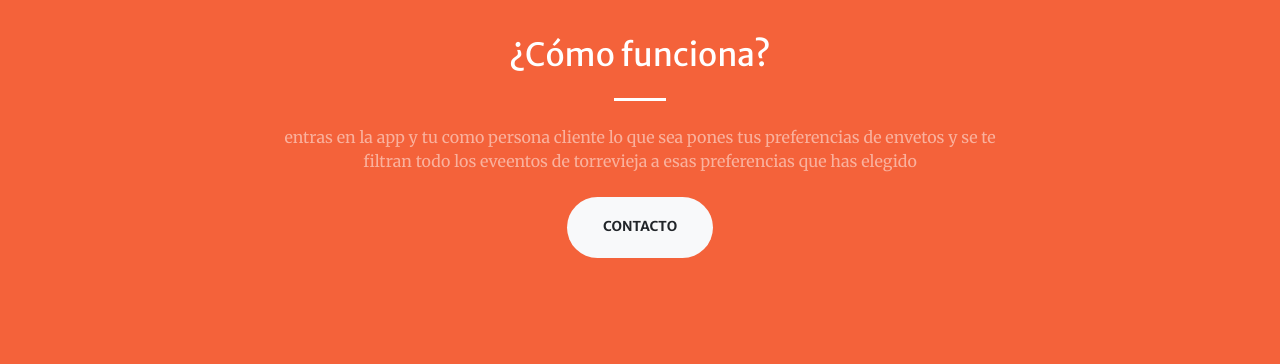
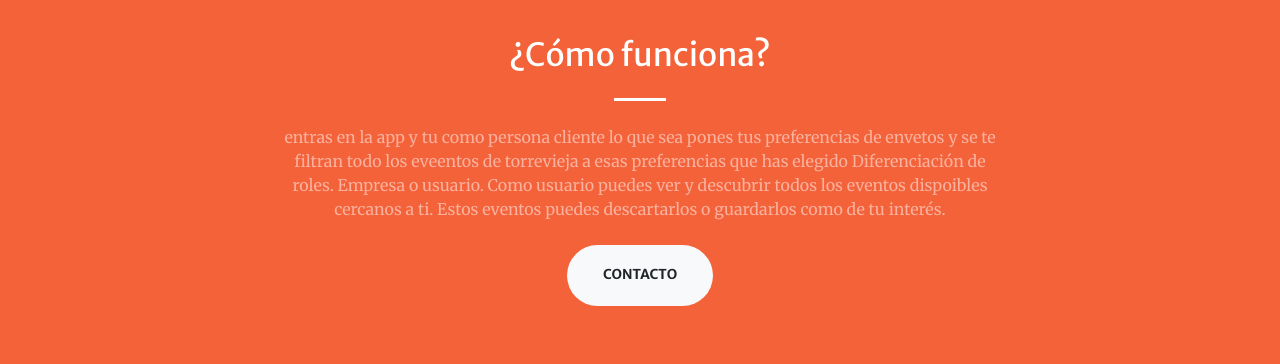
Before and after one commit to rodermaximus/TorreVieja2019, a website with bundled scripts: page index.html in a window 1280 px wide. Shown: the part 1960-2324 px from the top of the page. Built offline with nearby package versions, Linux system fonts and the light colour scheme.

Commit message:
cambio en como funciona

```diff
--- a/index.html
+++ b/index.html
@@ -144,7 +144,7 @@
 
 
 
-
+                  Diferenciación de roles. Empresa o usuario. Como usuario puedes ver y descubrir todos los eventos dispoibles cercanos a ti. Estos eventos puedes descartarlos o guardarlos como de tu interés.
                   </p>
 				  <a class="btn btn-light btn-xl js-scroll-trigger" href="#contacto">Contacto</a>
 			  </div>
```
